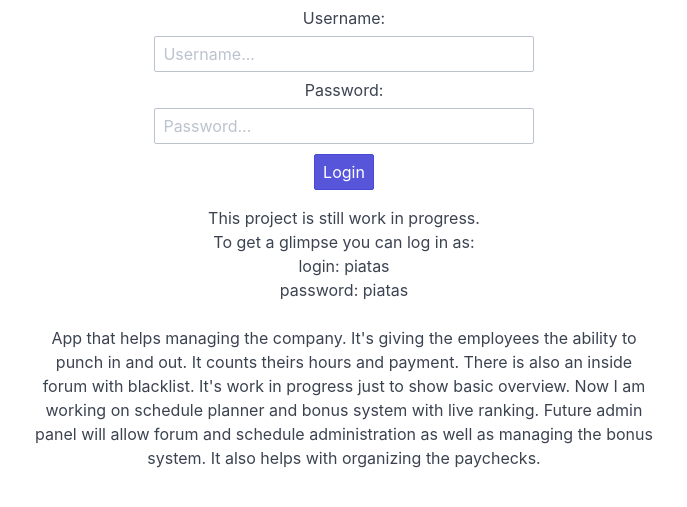
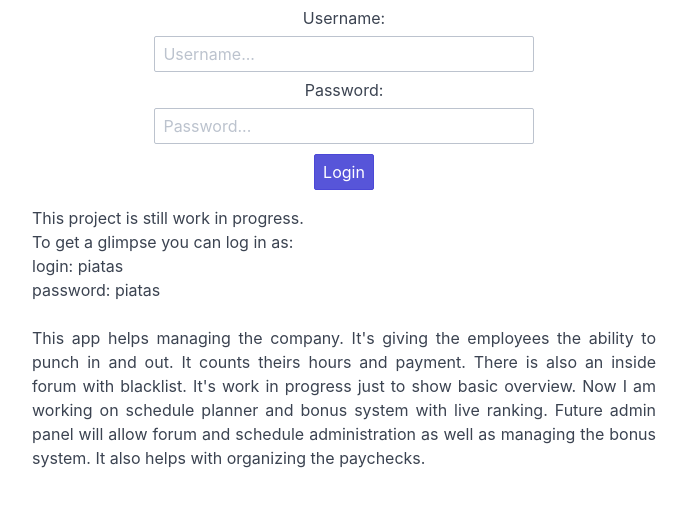
Before and after one commit to mcpiatkowski/future_collars_final, a Django app: page /accounts/login/ in a window 1280 px wide. Shown: the part 36-543 px from the top of the page, without its empty margins (296-983 px from the left). Run offline with Django 3.2, Linux system fonts and the light colour scheme.

Commit message:
last minor changes to info

```diff
--- a/commentsdep/articles/templates/registration/login.html
+++ b/commentsdep/articles/templates/registration/login.html
@@ -31,14 +31,14 @@
                 <p> {{ message }} </p>
             {% endfor %}
         </div>
-        <div class="container text-center">
+        <div class="container text-center text-justify col-6 col-sm-10">
             This project is still work in progress.<br> To get a glimpse you can log in as:<br>
             login: piatas<br>
             password: piatas<br>
         </div>
         <br>
-        <div class="container text-center col-6 col-md-10 ">
-            App that helps managing the company. It's giving the employees the ability to punch in and out. It counts theirs hours and payment. There is also an inside forum with blacklist. It's work in progress just to show basic overview. Now I am working on schedule planner and bonus system with live ranking. Future admin panel will allow forum and schedule administration as well as managing the bonus system. It also helps with organizing the paychecks.
+        <div class="container text-center text-justify col-6 col-md-10 ">
+            This app helps managing the company. It's giving the employees the ability to punch in and out. It counts theirs hours and payment. There is also an inside forum with blacklist. It's work in progress just to show basic overview. Now I am working on schedule planner and bonus system with live ranking. Future admin panel will allow forum and schedule administration as well as managing the bonus system. It also helps with organizing the paychecks.
         </div>
     </body>
 
```
